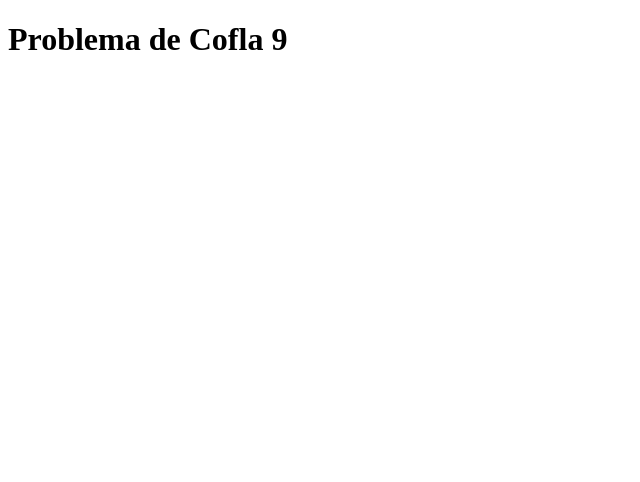
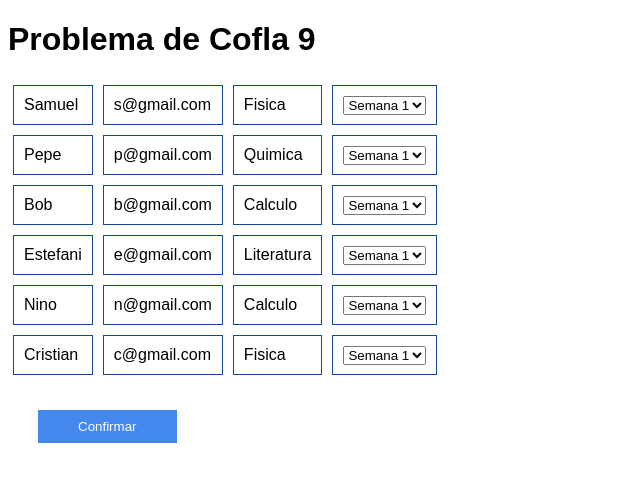
Before and after one commit to Corocito/Curso-Javascript, a plain HTML site: page problemasDeCofla8-9/index2.html in a window 1280 px wide. Shown: the whole page, without its empty margins (0-640 px from the left). Drawn offline with Linux system fonts and the light colour scheme.

Commit message:
Se soluciona el problema #9 de Cofla

```diff
--- a/problemasDeCofla8-9/cofla9.js
+++ b/problemasDeCofla8-9/cofla9.js
@@ -0,0 +1,75 @@
+//Se empieza con la codificacion del problema #9 de Cofla
+
+//Se crea un array con objetos entre las {} que representan cada uno de los alumnos
+let alumnos=[{
+    nombre: "Samuel ",
+    email: "s@gmail.com",
+    materia: "Fisica"
+},{
+    nombre: "Pepe",
+    email: "p@gmail.com",
+    materia: "Quimica"
+},{
+    nombre: "Bob ",
+    email: "b@gmail.com",
+    materia: "Calculo"
+},{
+    nombre: "Estefani ",
+    email: "e@gmail.com",
+    materia: "Literatura"
+},{
+    nombre: "Nino ",
+    email: "n@gmail.com",
+    materia: "Calculo"
+},{
+    nombre: "Cristian ",
+    email: "c@gmail.com",
+    materia: "Fisica"
+}]
+
+//Se crea la constante para manejar el boton
+const boton = document.querySelector(".btnConfirmar");
+const contenedor = document.querySelector(".gridContainer");
+//Se crea un ciclo para poder recorrer cada uno de los objetos del array
+for(i in alumnos){
+    //console.log(alumnos[i]);
+    //Se crea un ciclo que va a recorrer cada uno de los elementos
+    //de los objetos del array
+    /*
+    for(x in alumnos[i]){
+        console.log(alumnos[i][x])
+    }*/
+    //Se crea la funcion con la cual se va a almacenar en variables la informacion de los objetos del array
+    let datos= alumnos[i];
+    let nombre= datos["nombre"];
+    let email= datos["email"];
+    let materia= datos["materia"];
+
+    //Se crea el codigo de HTML que se va a generar con la informacion
+    let htmlCode= `<div class="gridItem Nombre">${nombre}</div>
+    <div class="gridItem Email">${email}</div>
+    <div class="gridItem Materia">${materia}</div>
+    <div class="gridItem semana">
+        <!--El select funciona para poder crear una selector de opciones-->
+        <select class="semanaElegida">
+            <option value="Semana 1">Semana 1</option>
+            <option value="Semana 2">Semana 2</option>
+        </select>
+    </div>`
+
+    contenedor.innerHTML+=htmlCode;
+}
+
+//Se crea el evento que le dara la funcion al botón
+boton.addEventListener("click",()=>{
+    let confirmar = confirm("¿Estas seguro que deseas confirmar?");
+    if(confirmar){
+
+        let elementos= document.querySelectorAll(".semana");
+        let semanaElegida = document.querySelectorAll(".semanaElegida");
+        for(i in elementos){
+         semana = elementos[i];
+            semana.innerHTML=semanaElegida[i].value;
+        }
+    }
+})
--- a/problemasDeCofla8-9/index2.html
+++ b/problemasDeCofla8-9/index2.html
@@ -5,10 +5,27 @@
     <meta http-equiv="X-UA-Compatible" content="IE=edge">
     <meta name="viewport" content="width=device-width, initial-scale=1.0">
     <title>Cofla 9</title>
+    <link rel="stylesheet" href="style2.css">
 </head>
 <body>
     <h1>Problema de Cofla 9</h1>
     <!--Se empieza con la solución del problema #9 de Cofla-->
+    <!--Se crea el div que contendrá toda la tabla con el formulario-->
+    <div class="gridContainer">
+        <!--
+        <div class="gridItem Nombre">s</div>
+        <div class="gridItem Email">s</div>
+        <div class="gridItem Materia">fisica</div>
+        <div class="gridItem semana">
+            El select funciona para poder crear una selector de opcione
+            <select class="semanaElegida">
+                <option value="1">Semana 1</option>
+                <option value="2">Semana 2</option>
+            </select>
+        </div>-->
 
+    </div>
+    <button class="btnConfirmar">Confirmar</button>
+<script src="cofla9.js"></script>
 </body>
 </html>
--- a/problemasDeCofla8-9/style2.css
+++ b/problemasDeCofla8-9/style2.css
@@ -0,0 +1,27 @@
+body{
+    font-family: sans-serif;
+}
+
+.gridContainer{
+    display: grid;
+    grid-template-rows: 50px;
+    grid-template-columns: repeat(4,minmax(min-content, max-content));
+    /*Con este comando las columnas extras que se creen van a tener tambien un
+    template row como el inicial*/
+    grid-auto-rows: 50px;
+}
+
+.gridContainer .gridItem{
+    padding: 10px;
+    border: 1px solid rgb(17, 72, 154);
+    margin: 5px;
+}
+
+
+.btnConfirmar{
+    padding: 9px 40px;
+    color: #fff;
+    border: none;
+    background: #48e;
+    margin: 30px;
+}
```
